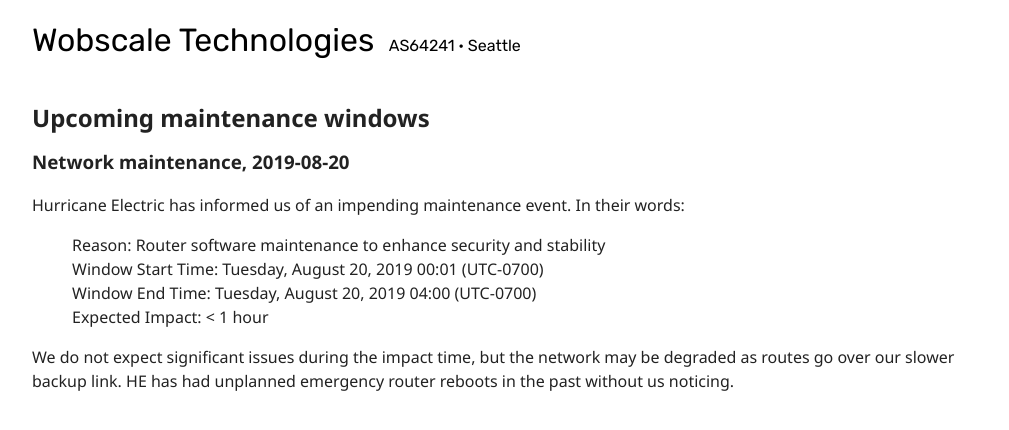
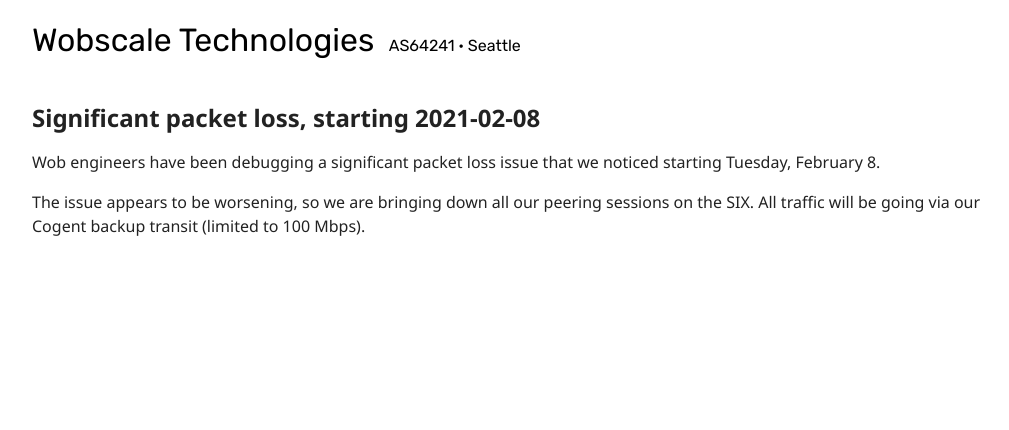
Before and after one commit to wobscale/status.wobscale.website, a Jekyll site: the page built from index.md, in a window 1280 px wide. Shown: the top 430 px of the page, without its empty margins (128-1137 px from the left). Built offline with Jekyll 4.4.1, drawn with Linux system fonts in a browser that asks for light colours; our own code applies the rules of GitHub Pages for plain Markdown files.

Commit message:
Update index.md

```diff
--- a/index.md
+++ b/index.md
@@ -2,15 +2,8 @@
 layout: "default"
 ---
 
-## Upcoming maintenance windows
+## Significant packet loss, starting 2021-02-08
 
-### Network maintenance, 2019-08-20
+Wob engineers have been debugging a significant packet loss issue that we noticed starting Tuesday, February 8.
 
-Hurricane Electric has informed us of an impending maintenance event. In their words:
-
-> Reason: Router software maintenance to enhance security and stability <br />
-> Window Start Time: Tuesday, August 20, 2019 00:01 (UTC-0700) <br />
-> Window End Time: Tuesday, August 20, 2019 04:00 (UTC-0700) <br />
-> Expected Impact: < 1 hour <br />
-
-We do not expect significant issues during the impact time, but the network may be degraded as routes go over our slower backup link. HE has had unplanned emergency router reboots in the past without us noticing.
+The issue appears to be worsening, so we are bringing down all our peering sessions on the SIX. All traffic will be going via our Cogent backup transit (limited to 100 Mbps).
```
